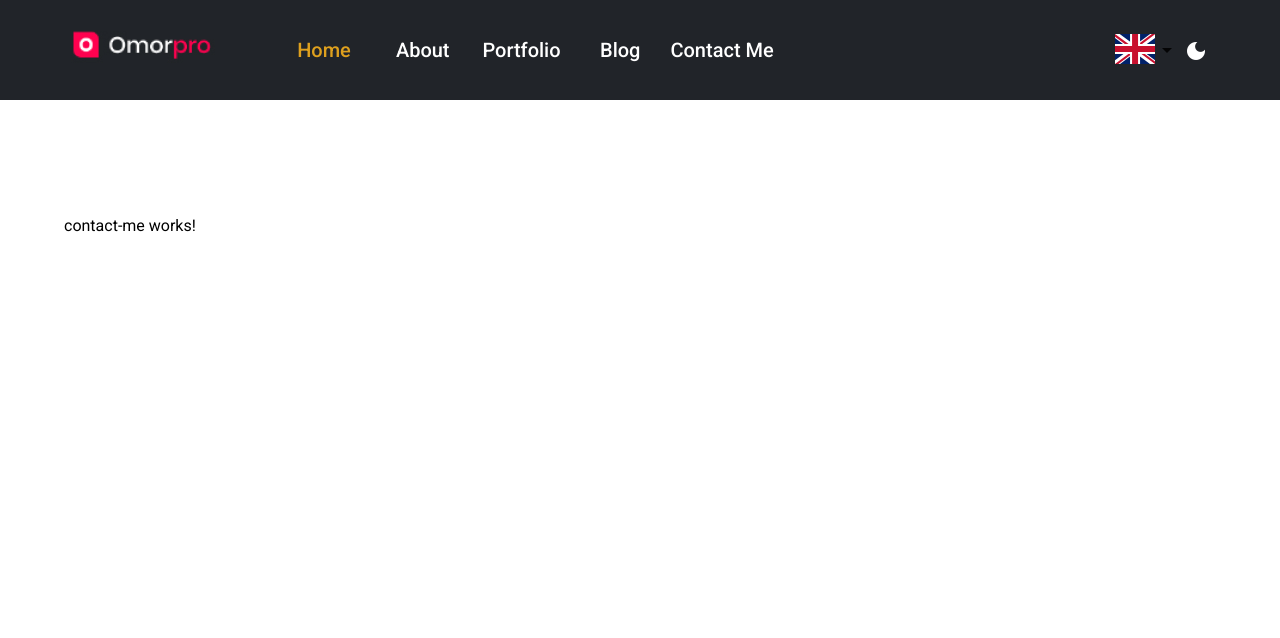
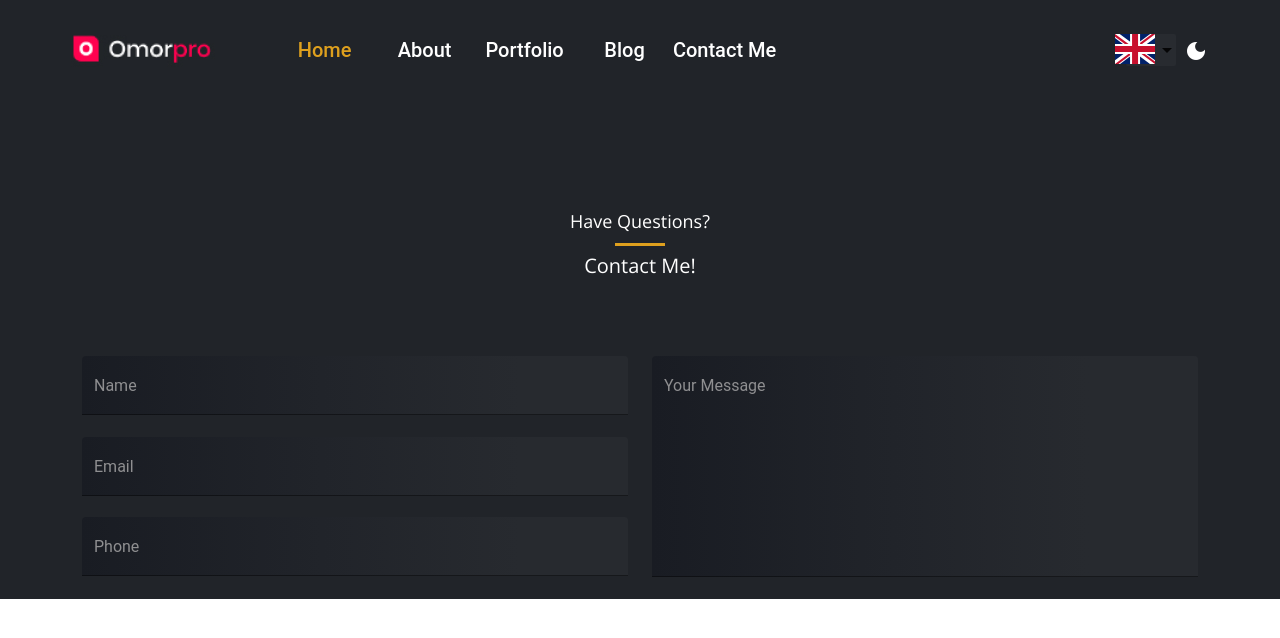
Before and after one commit to mauroNbome/angular-portfolio, an Angular app: page /contactme in a window 1280 px wide. Shown: the top 638 px of the page. Built offline with nearby package versions, Linux system fonts and the light colour scheme.

Commit message:
contact me almost done

```diff
--- a/src/app/app.component.scss
+++ b/src/app/app.component.scss
@@ -2,4 +2,5 @@
   padding-left: 5%;
   padding-right: 5%;
   padding-top: 100px;
+  background-color: #212429;
 }
--- a/src/app/components/header/header.component.scss
+++ b/src/app/components/header/header.component.scss
@@ -40,10 +40,12 @@ mat-toolbar {
 mat-select {
   border-radius: 2px;
   width: 50px;
+  background-color: #282b30 !important;
 
   mat-option {
     padding: 10px 0;
     width: 100%;
+    background-color: #282b30 !important;
 
     .mat-active {
       background-color: red;
--- a/src/app/components/sidenav/sidenav.component.html
+++ b/src/app/components/sidenav/sidenav.component.html
@@ -35,7 +35,8 @@
                 *ngFor="let item of languages"
                 (click)="changeLang(item.value)"
               >
-                {{ item.label }}
+                <!-- {{ item.label }} -->
+                <img [src]="item.img" width="40" height="40" />
               </button>
             </mat-menu>
           </div>
--- a/src/app/components/sidenav/sidenav.component.scss
+++ b/src/app/components/sidenav/sidenav.component.scss
@@ -1,6 +1,6 @@
 mat-sidenav {
   background-color: #212429;
-  width: 75vw;
+  width: 65vw;
 }
 
 .main-wrap {
@@ -39,10 +39,10 @@ mat-sidenav {
       }
       .label {
         display: flex;
-        align-items: flex-end;
+        align-items: center;
         width: 75%;
         padding: 10px;
-        font-size: 20px;
+        font-size: 18px;
         color: #fff;
       }
     }
@@ -51,22 +51,21 @@ mat-sidenav {
   .footer-sid {
     display: flex;
     justify-content: space-between;
+    background-color: #212429;
     border-top: 1px solid #3e4245;
-    height: 66px;
-
+    height: 52px;
     .button-box {
       width: 60px;
-      height: 60px;
       position: relative;
       display: flex;
 
       button {
         position: absolute;
-        bottom: 10%;
+        bottom: 15%;
         left: 15%;
         mat-icon {
           color: #fff;
-          font-size: 27px;
+          font-size: 24px;
         }
       }
     }
@@ -85,6 +84,24 @@ mat-sidenav {
   }
 }
 
+::ng-deep .mat-menu-content {
+  background-color: #282b30;
+  display: flex;
+  align-content: center;
+  justify-content: center;
+
+  box-shadow: -1px -1px 33px 4px rgba(42, 45, 52, 0.76);
+  -webkit-box-shadow: -1px -1px 33px 4px rgba(42, 45, 52, 0.76);
+  -moz-box-shadow: -1px -1px 33px 4px rgba(42, 45, 52, 0.76);
+}
+.mat-menu-item {
+  display: flex;
+  align-content: center;
+  justify-content: center;
+  background-color: #282b30;
+  color: #fff;
+}
+
 .white-button {
   color: #fff;
 }
--- a/src/app/components/sidenav/sidenav.component.ts
+++ b/src/app/components/sidenav/sidenav.component.ts
@@ -28,7 +28,7 @@ export class SidenavComponent implements OnInit {
 
     setTimeout(() => {
       this.SidenavService.isOpened = false;
-    }, 200);
+    }, 100);
   }
 
   toggleColorMode(): void {
--- a/src/app/layouts/contact-me/contact-me.component.html
+++ b/src/app/layouts/contact-me/contact-me.component.html
@@ -1 +1,39 @@
-<p>contact-me works!</p>
+<div class="container fluid main">
+  <div class="contact-wrapper">
+    <div class="label1">Have Questions?</div>
+    <div class="separator"></div>
+    <div class="label2">Contact Me!</div>
+  </div>
+  <div class="row form-wrap">
+    <div class="col-12 col-md-6">
+      <div class="input-wrap">
+        <mat-form-field appearance="fill">
+          <mat-label>Name</mat-label>
+          <input matInput />
+        </mat-form-field>
+      </div>
+
+      <div class="input-wrap">
+        <mat-form-field appearance="fill">
+          <mat-label>Email</mat-label>
+          <input matInput />
+        </mat-form-field>
+      </div>
+
+      <div class="input-wrap">
+        <mat-form-field appearance="fill">
+          <mat-label>Phone</mat-label>
+          <input matInput />
+        </mat-form-field>
+      </div>
+    </div>
+    <div class="col-12 col-md-6">
+      <div class="input-wrap">
+        <mat-form-field appearance="fill">
+          <mat-label>Your Message</mat-label>
+          <textarea style="resize: none" matInput></textarea>
+        </mat-form-field>
+      </div>
+    </div>
+  </div>
+</div>
--- a/src/app/layouts/contact-me/contact-me.component.scss
+++ b/src/app/layouts/contact-me/contact-me.component.scss
@@ -0,0 +1,73 @@
+.main {
+}
+
+.contact-wrapper {
+  margin: 0 auto;
+  width: 300px;
+  display: flex;
+  flex-direction: column;
+  align-items: center;
+  justify-content: center;
+  color: #fff;
+
+  .label1 {
+    font-size: 18px;
+    padding: 8px;
+  }
+
+  .separator {
+    width: 50px;
+    height: 3px;
+    background-color: #dea01e;
+  }
+
+  .label2 {
+    font-size: 20px;
+    padding: 5px;
+  }
+}
+
+.form-wrap {
+  margin-top: 70px;
+  .input-wrap {
+    width: 100%;
+
+    mat-form-field {
+      width: 100%;
+
+      textarea {
+        height: 180px;
+      }
+    }
+  }
+}
+::ng-deep {
+  .mat-form-field-appearance-fill .mat-form-field-flex {
+    background: rgb(25, 28, 35);
+    background: linear-gradient(
+      90deg,
+      rgba(25, 28, 35, 1) 0%,
+      rgba(33, 36, 42, 1) 44%,
+      rgba(39, 42, 47, 1) 80%
+    );
+  }
+}
+
+::ng-deep {
+  .mat-form-field-appearance-outline .mat-form-field-outline {
+    color: white !important;
+  }
+  mat-form-field {
+    .mat-hint,
+    input,
+    ::placeholder,
+    .mat-form-field-label {
+      color: #8f8f91;
+    }
+  }
+}
+
+// mat-input focused color
+.mat-form-field-appearance-outline.mat-focused .mat-form-field-outline-thick {
+  color: red !important;
+}
--- a/src/app/layouts/layouts.module.ts
+++ b/src/app/layouts/layouts.module.ts
@@ -5,6 +5,7 @@ import { AboutComponent } from './about/about.component';
 import { PortfolioComponent } from './portfolio/portfolio.component';
 import { BlogComponent } from './blog/blog.component';
 import { ContactMeComponent } from './contact-me/contact-me.component';
+import { MaterialModule } from '../material.module';
 
 @NgModule({
   declarations: [
@@ -14,7 +15,7 @@ import { ContactMeComponent } from './contact-me/contact-me.component';
     BlogComponent,
     ContactMeComponent,
   ],
-  imports: [CommonModule],
+  imports: [CommonModule, MaterialModule],
   exports: [
     HomeComponent,
     AboutComponent,
--- a/src/index.html
+++ b/src/index.html
@@ -1,14 +1,29 @@
-<!doctype html>
+<!DOCTYPE html>
 <html lang="en">
   <head>
-  <meta charset="utf-8">
+    <meta charset="utf-8" />
     <title>PersonalPortfolio</title>
-  <base href="/">
-  <meta name="viewport" content="width=device-width, initial-scale=1">
-  <link rel="icon" type="image/x-icon" href="favicon.ico">
-  <link rel="preconnect" href="https://fonts.gstatic.com">
-  <link href="https://fonts.googleapis.com/css2?family=Roboto:wght@300;400;500&display=swap" rel="stylesheet">
-  <link href="https://fonts.googleapis.com/icon?family=Material+Icons" rel="stylesheet">
+    <base href="/" />
+    <meta name="viewport" content="width=device-width, initial-scale=1" />
+    <link rel="icon" type="image/x-icon" href="favicon.ico" />
+    <link rel="preconnect" href="https://fonts.gstatic.com" />
+    <link rel="preconnect" href="https://fonts.googleapis.com" />
+    <link rel="preconnect" href="https://fonts.gstatic.com" crossorigin />
+
+    <link
+      href="https://cdn.jsdelivr.net/npm/bootstrap@5.1.3/dist/css/bootstrap.min.css"
+      rel="stylesheet"
+      integrity="sha384-1BmE4kWBq78iYhFldvKuhfTAU6auU8tT94WrHftjDbrCEXSU1oBoqyl2QvZ6jIW3"
+      crossorigin="anonymous"
+    />
+    <link
+      href="https://fonts.googleapis.com/css2?family=Open+Sans:ital,wght@0,300;0,400;0,500;0,600;0,700;0,800;1,300;1,400;1,600;1,700;1,800&display=swap"
+      rel="stylesheet"
+    />
+    <link
+      href="https://fonts.googleapis.com/icon?family=Material+Icons"
+      rel="stylesheet"
+    />
   </head>
   <body>
     <app-root></app-root>
--- a/src/styles.scss
+++ b/src/styles.scss
@@ -6,7 +6,7 @@ body {
 }
 body {
   margin: 0;
-  font-family: Roboto, "Helvetica Neue", sans-serif;
+  font-family: "Open Sans", sans-serif;
 }
 
 // Dark main color: #212429;
```
Also changed, not shown: src/app/material.module.ts (+8 -0 lines). Lines whose indentation alone changed are shown as unchanged.
